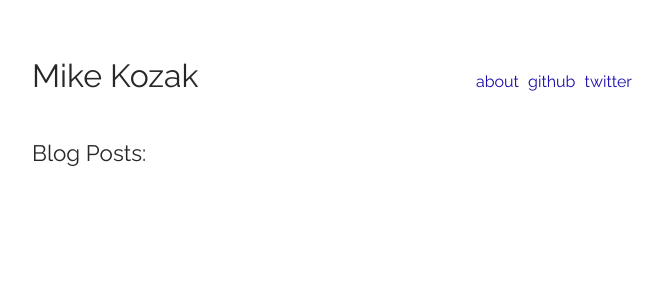
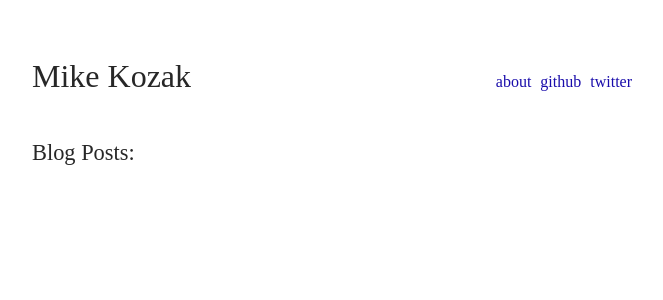
Before and after one commit to mwkozak/mwkozak.github.io, a Jekyll site: the page built from index.html, in a window 1280 px wide. Shown: the top 300 px of the page, without its empty margins (308-971 px from the left). Built offline with Jekyll 4.4.1, drawn with Linux system fonts in a browser that asks for light colours.

Commit message:
Change font

```diff
--- a/assets/css/main.scss
+++ b/assets/css/main.scss
@@ -8,7 +8,7 @@
 body {
 	color: $color-black;
 	background: $color-white;
-	font-family: 'Raleway', ;
+	font-family: 'Cormorant+Garamond', ;
 	font-size: 100%;
 	font-weight: 400;
 }
```
